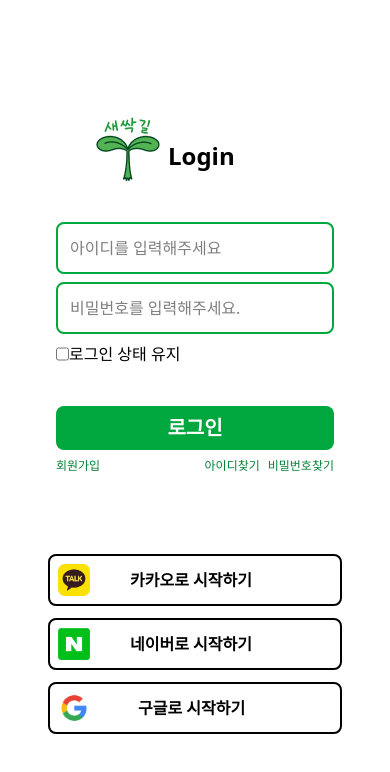
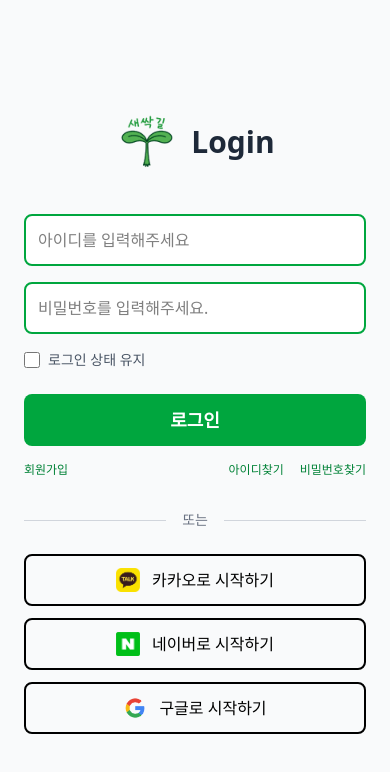
Before and after one commit to sprout-road/sprout-road-front, a React (Vite) app: page / in a window 390 px wide. Shown: the top 772 px of the page. Built offline with nearby package versions, Linux system fonts and the light colour scheme; no server answers.

Commit message:
refactor: login page 반응형

```diff
--- a/src/pages/Login.tsx
+++ b/src/pages/Login.tsx
@@ -10,10 +10,10 @@ function Login() {
     const navigate = useNavigate();
 
     /* 공통 요소 디자인 */
-    const inputBaseClasses = "bg-white p-3 border-2 rounded-[8px] border-green-600"
-    const textTagBaseClasses = "transition text-xs text-green-700 hover:border-b"
-    const socialButtonBaseClasses = "flex items-center gap-10 px-2 py-2 mx-2 rounded-[8px] text-black transition border-2 cursor-pointer"
-    const logoContainerClasses = "w-8 h-8 flex items-center justify-baseline flex-shrink-0"
+    const inputBaseClasses = "bg-white p-3 border-2 rounded-[8px] border-green-600 w-full"
+    const textTagBaseClasses = "transition text-xs text-green-700 hover:border-b cursor-pointer"
+    const socialButtonBaseClasses = "flex items-center justify-center gap-3 px-4 py-3 rounded-[8px] text-black transition border-2 cursor-pointer w-full"
+    const logoContainerClasses = "w-6 h-6 flex items-center justify-center flex-shrink-0"
     const logoImgClasses = "max-w-full max-h-full object-contain"
 
     const onLogin = async () => {
@@ -27,16 +27,22 @@ function Login() {
 
     if (error) {
         console.log("에러 발생 !!!");
-
     }
 
     return(
-        <div className="min-h-screen flex flex-col p-6 mx-4 justify-center">
-            <div className="flex flex-row justify-baseline items-center pl-12 mb-8">
-                <img src="/logo/logo.png" width={80}/>
-                <span className="text-2xl font-bold mt-3">Login</span>
+        <div className="fixed inset-0 w-screen h-screen overflow-auto bg-gray-50 flex flex-col">
+            <div className="flex-1 flex flex-col justify-center min-h-0 p-6">
+                <div className="w-full max-w-md mx-auto">
+                    {/* 로고 및 타이틀 */}
+                    <div className="flex flex-col items-center mb-8">
+                        <div className="flex items-center gap-3 mb-2">
+                            <img src="/logo/logo.png" className="w-16 h-16" alt="로고"/>
+                            <span className="text-3xl font-bold text-gray-800">Login</span>
                         </div>
-            <div className="flex flex-col gap-2 px-4">
+                    </div>
+
+                    {/* 입력 폼 */}
+                    <div className="flex flex-col gap-4 mb-4">
                         <input
                             type="text"
                             placeholder="아이디를 입력해주세요"
@@ -52,54 +58,73 @@ function Login() {
                             className={inputBaseClasses}
                         />
                     </div>
-            <div className="flex mt-2 mb-6 px-4">
-                <input type="checkbox" />
-                <span>로그인 상태 유지</span>
+
+                    {/* 로그인 상태 유지 */}
+                    <div className="flex items-center gap-2 mb-6">
+                        <input type="checkbox" id="keepLogin" className="w-4 h-4"/>
+                        <label htmlFor="keepLogin" className="text-sm text-gray-600 cursor-pointer">
+                            로그인 상태 유지
+                        </label>
                     </div>
-            <div className="flex mt-4 px-4">
+
+                    {/* 로그인 버튼 */}
                     <button
                         type="submit"
-                    className="flex-1 px-4 py-2 rounded-[8px] font-bold text-xl bg-green-600 text-white transition-colors hover:bg-green-700 cursor-pointer"
+                        className="w-full py-3 rounded-[8px] font-bold text-lg bg-green-600 text-white transition-colors hover:bg-green-700 cursor-pointer disabled:opacity-50 disabled:cursor-not-allowed mb-4"
                         onClick={onLogin}
                         disabled={loading}
                     >
-                    로그인
+                        {loading ? '로그인 중...' : '로그인'}
                     </button>
-            </div>
-            <div className="flex justify-between px-4 mt-2 mb-8">
+
+                    {/* 회원가입, 찾기 링크 */}
+                    <div className="flex justify-between mb-8">
                         <span className={textTagBaseClasses}>회원가입</span>
-                <div className="flex gap-2">
+                        <div className="flex gap-4">
                             <a href="/" className={textTagBaseClasses}>아이디찾기</a>
-                    <a href="/" className={textTagBaseClasses}> 비밀번호찾기</a>
+                            <a href="/" className={textTagBaseClasses}>비밀번호찾기</a>
                         </div>
                     </div>
-            <div className="flex flex-col gap-3 mt-12">
+
+                    {/* 구분선 */}
+                    <div className="flex items-center gap-4 mb-6">
+                        <hr className="flex-1 border-gray-300"/>
+                        <span className="text-sm text-gray-500">또는</span>
+                        <hr className="flex-1 border-gray-300"/>
+                    </div>
+
+                    {/* 소셜 로그인 */}
+                    <div className="flex flex-col gap-3">
                         <div
-                    className={`${socialButtonBaseClasses} hover:border-yellow-200 hover:text-yellow-600`}
+                            className={`${socialButtonBaseClasses} hover:border-yellow-400 hover:bg-yellow-50`}
                             onClick={onLogin}
                         >
                             <div className={logoContainerClasses}>
-                        <img src="/logo/KAKAO_LOGO.png" className={logoImgClasses}/>
+                                <img src="/logo/KAKAO_LOGO.png" className={logoImgClasses} alt="카카오"/>
                             </div>
-                    <span className="font-bold">카카오로 시작하기</span>
+                            <span className="font-medium">카카오로 시작하기</span>
                         </div>
+
                         <div
-                    className={`${socialButtonBaseClasses} hover:border-green-200 hover:text-green-600`}
+                            className={`${socialButtonBaseClasses} hover:border-green-400 hover:bg-green-50`}
                             onClick={onLogin}
                         >
                             <div className={logoContainerClasses}>
-                        <img src="/logo/NAVER_LOGO.png" className={logoImgClasses}/>
+                                <img src="/logo/NAVER_LOGO.png" className={logoImgClasses} alt="네이버"/>
                             </div>
-                    <span className="font-bold">네이버로 시작하기</span>
+                            <span className="font-medium">네이버로 시작하기</span>
                         </div>
+
                         <div
-                    className={`${socialButtonBaseClasses} pr-6 hover:border-gray-200 hover:text-gray-600`}
+                            className={`${socialButtonBaseClasses} hover:border-gray-400 hover:bg-gray-50`}
                             onClick={onLogin}
                         >
                             <div className={logoContainerClasses}>
-                        <img src="/logo/GOOGLE_LOGO.png" className={logoImgClasses}/>
+                                <img src="/logo/GOOGLE_LOGO.png" className={logoImgClasses} alt="구글"/>
                             </div>
-                    <span className="font-bold mx-2">구글로 시작하기</span>
+                            <span className="font-medium">구글로 시작하기</span>
+                        </div>
+                    </div>
                 </div>
             </div>
         </div>
```
Lines whose indentation alone changed are shown as unchanged.
